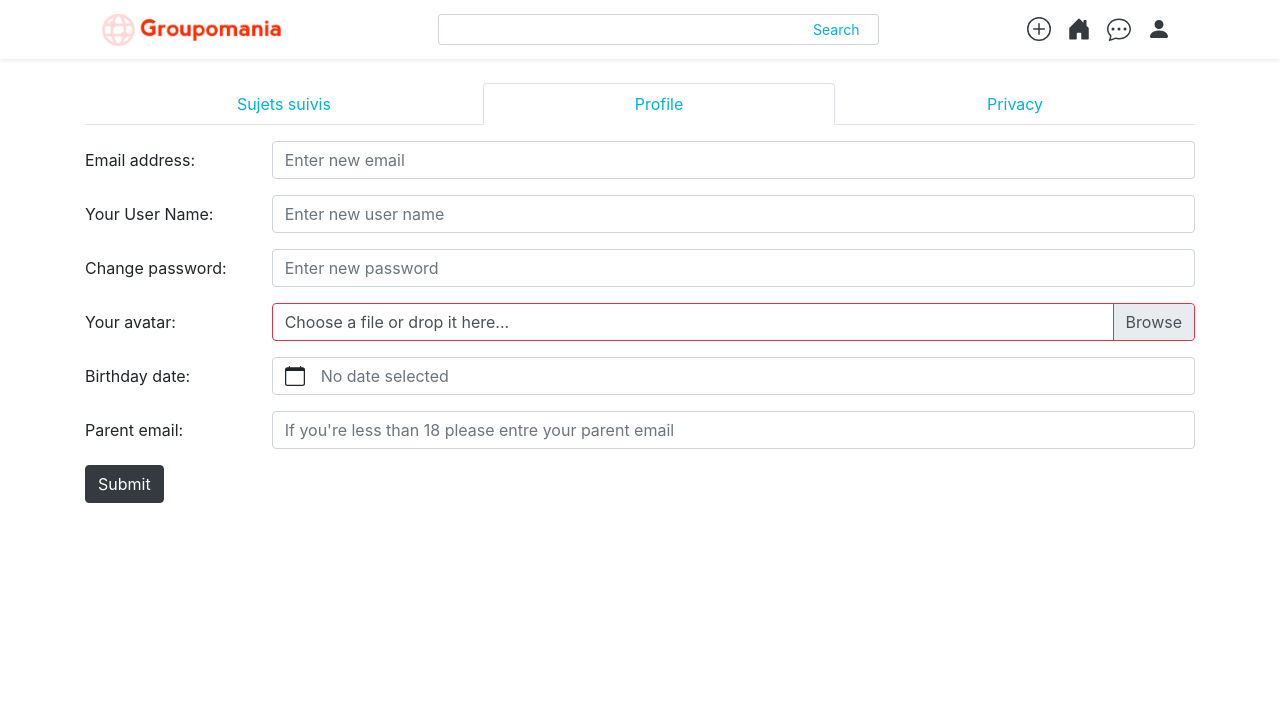
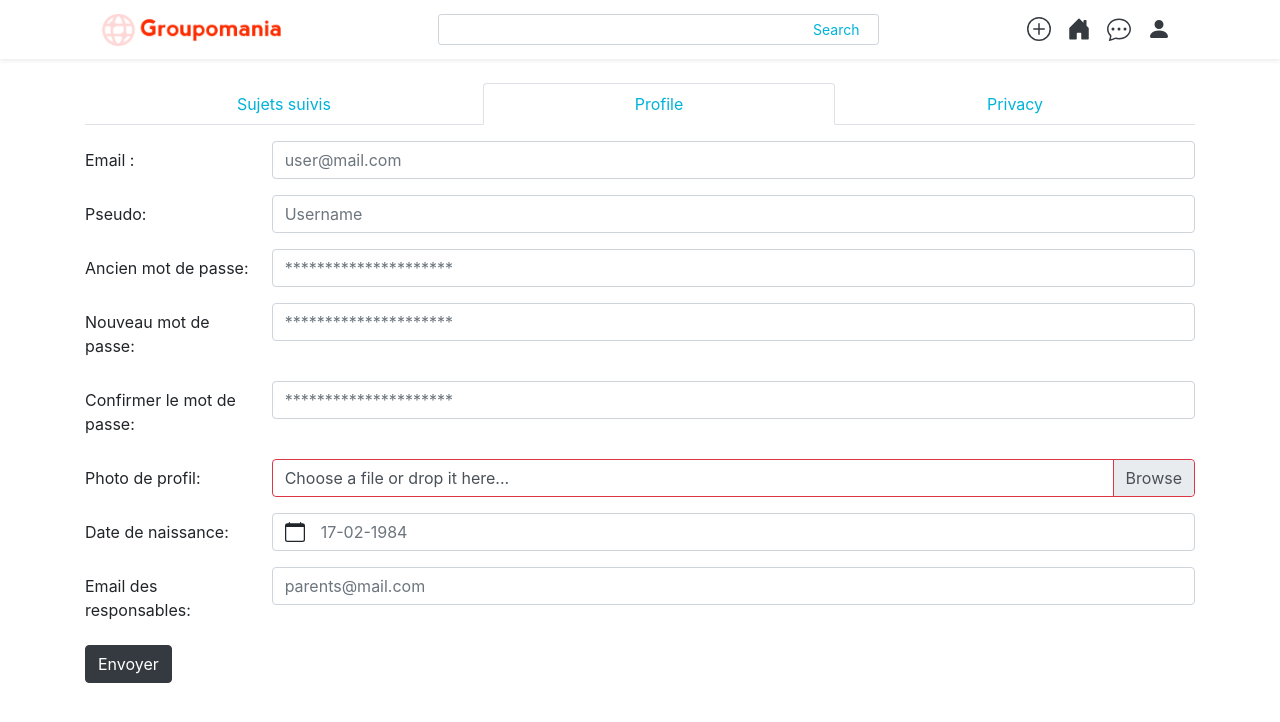
Before and after one commit to dimitriobin/P07-Groupomania, a Vue app in the folder front_end/: page /personal in a window 1280 px wide. Both pictures are taken after a click on the tab "Profile". Shown: the top 722 px of the page. Built offline with nearby package versions, Linux system fonts and the light colour scheme.

Commit message:
Form refactoring for the Profile's section

```diff
--- a/front_end/src/views/PersonalAccount.vue
+++ b/front_end/src/views/PersonalAccount.vue
@@ -29,76 +29,101 @@
         <b-form >
           <b-form-group
             id="input-group-1"
-            label="Email address:"
+            label="Email :"
             label-cols="2"
             label-for="input-1"
           >
             <b-form-input
               id="input-1"
               type="email"
-              placeholder="Enter new email"
+              placeholder="user@mail.com"
             ></b-form-input>
           </b-form-group>
 
           <b-form-group
             id="input-group-2"
-            label="Your User Name:"
+            label="Pseudo:"
             label-cols="2"
             label-for="input-2">
             <b-form-input
               id="input-2"
-              placeholder="Enter new user name"
+              placeholder="Username"
             ></b-form-input>
           </b-form-group>
 
           <b-form-group
             id="input-group-3"
-            label="Change password:"
+            label="Ancien mot de passe:"
             label-cols="2"
             label-for="input-3">
             <b-form-input
               id="input-3"
-              placeholder="Enter new password"
+              placeholder="*********************"
+            ></b-form-input>
+          </b-form-group>
+
+          <b-form-group
+            id="input-group-3"
+            label="Nouveau mot de passe:"
+            label-cols="2"
+            label-for="input-3">
+            <b-form-input
+              id="input-3"
+              placeholder="*********************"
+            ></b-form-input>
+          </b-form-group>
+
+          <b-form-group
+            id="input-group-3"
+            label="Confirmer le mot de passe:"
+            label-cols="2"
+            label-for="input-3">
+            <b-form-input
+              id="input-3"
+              placeholder="*********************"
             ></b-form-input>
           </b-form-group>
 
           <b-form-group
           id="input-group-4"
-          label="Your avatar:"
+          label="Photo de profil:"
           label-cols="2"
-          label-for="input-4">
+          label-for="input-4"
+          class="d-flex">
             <b-form-file
                 id="input-4"
                 :state="Boolean(/*file1*/)"
                 placeholder="Choose a file or drop it here..."
                 drop-placeholder="Drop file here..."
                 accept="image/*"
+                class=" flex-grow-1"
               ></b-form-file>
           </b-form-group>
 
           <b-form-group
             id="input-group-5"
-            label="Birthday date:"
+            label="Date de naissance:"
             label-cols="2"
             label-for="input-5">
             <b-form-datepicker
-            id="input-5">
+            id="input-5"
+            placeholder="17-02-1984">
             </b-form-datepicker>
           </b-form-group>
 
           <b-form-group
             id="input-group-1"
-            label="Parent email:"
+            label="Email des responsables:"
             label-cols="2"
             label-for="input-6"
           >
             <b-form-input
               id="input-6"
               type="email"
-              placeholder="If you're less than 18 please entre your parent email"
+              placeholder="parents@mail.com"
             ></b-form-input>
           </b-form-group>
-          <b-button type="submit" variant="dark">Submit</b-button>
+          <b-button type="submit" variant="dark">Envoyer</b-button>
         </b-form>
       </b-tab>
       <b-tab title="Privacy"><p>I'm the tab with the very, very long title</p></b-tab>
```
Also changed, not shown: front_end/src/assets/css/custom.css (line endings or trailing spaces). Lines whose indentation alone changed are shown as unchanged.
